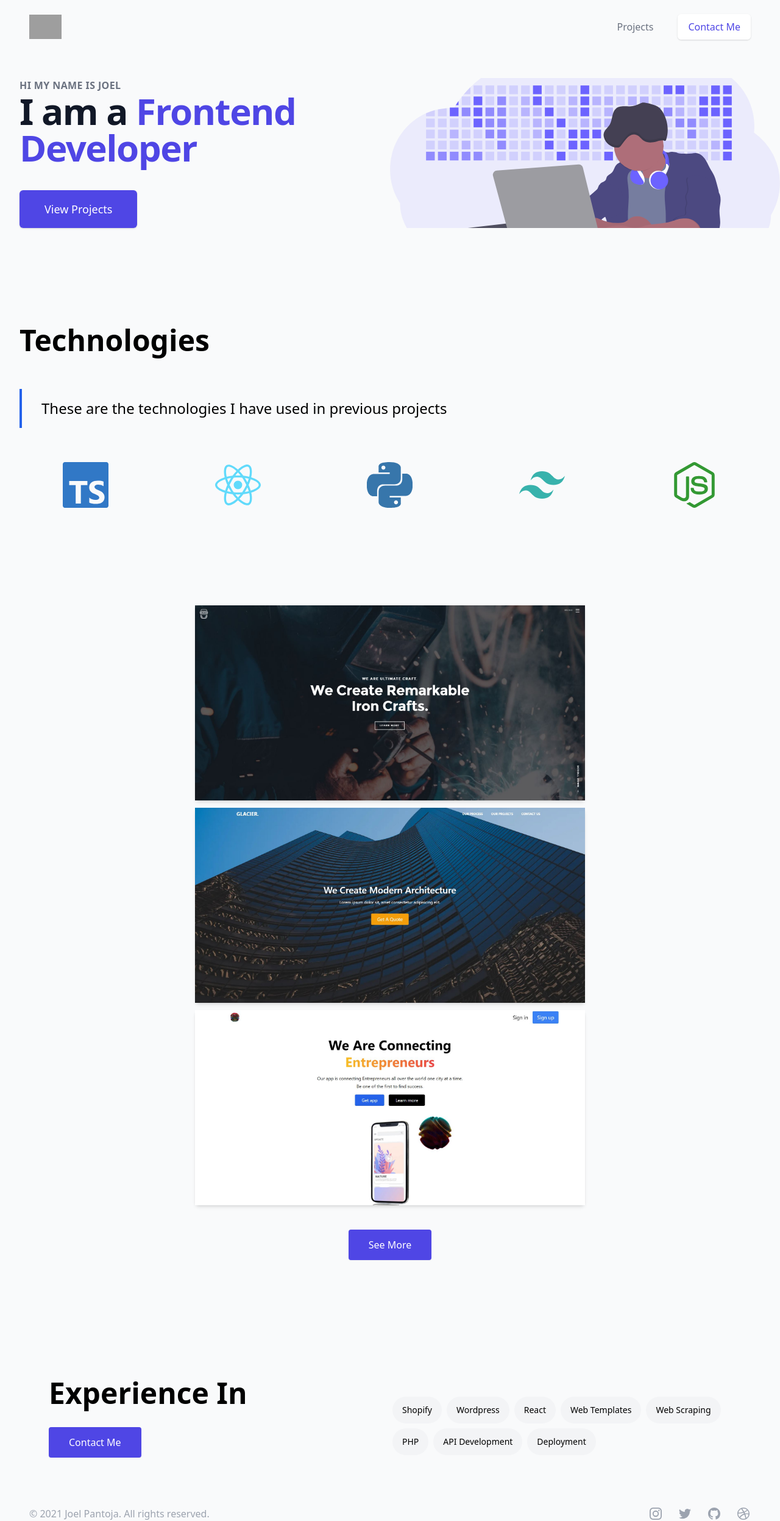
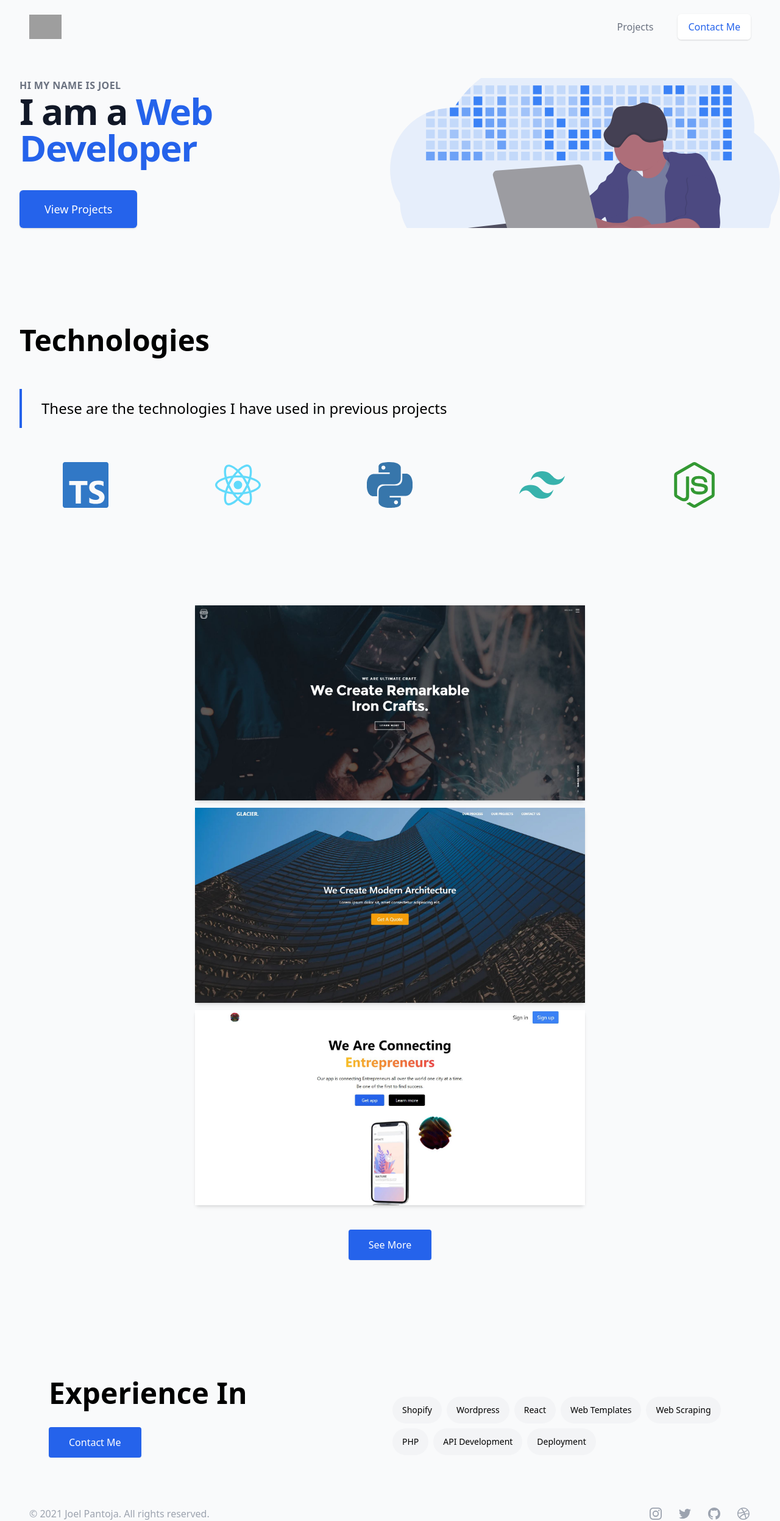
Before and after one commit to pantojao/personal-site, a Next.js app: page / in a window 1280 px wide. Shown: the whole page at 61% size. Built offline with nearby package versions, Linux system fonts and the light colour scheme; grey boxes are pictures that could not be loaded.

Commit message:
change color theme to blue-600

```diff
--- a/components/Navbar.js
+++ b/components/Navbar.js
@@ -57,7 +57,7 @@ export default function Navbar() {
 									<span className="inline-flex rounded-md shadow">
 										<a
 											href="/contact"
-											className="inline-flex items-center px-4 py-2 border border-transparent text-base font-medium rounded-md text-indigo-600 bg-white hover:bg-gray-50">
+											className="inline-flex items-center px-4 py-2 border border-transparent text-base font-medium rounded-md text-blue-600 bg-white hover:bg-gray-50">
 											Contact Me
 										</a>
 									</span>
@@ -111,7 +111,7 @@ export default function Navbar() {
 									</div>
 									<a
 										href="#"
-										className="block w-full px-5 py-3 text-center font-medium text-indigo-600 bg-gray-50 hover:bg-gray-100">
+										className="block w-full px-5 py-3 text-center font-medium  text-blue-600 bg-gray-50 hover:bg-gray-100">
 										Contact Me
 									</a>
 								</div>
--- a/components/home/Hero.js
+++ b/components/home/Hero.js
@@ -10,15 +10,15 @@ const Hero = () => {
 					</span>{" "}
 					<h1 className="text-3xl tracking-tight font-extrabold text-gray-900 sm:text-5xl md:text-6xl lg:text-5xl xl:text-6xl">
 						<span className="block xl:inline">I am a</span>{" "}
-						<span className="block text-indigo-600 xl:inline">
-							Frontend Developer
+						<span className="block text-blue-600 xl:inline">
+							Web Developer
 						</span>
 					</h1>
 					<div className="mt-10 sm:flex sm:justify-center lg:justify-start">
 						<div className="rounded-md shadow">
 							<a
 								href="#"
-								className="w-full flex items-center justify-center px-8 py-3 border border-transparent text-base font-medium rounded-md text-white bg-indigo-600 hover:bg-indigo-700 md:py-4 md:text-lg md:px-10">
+								className="w-full flex items-center justify-center px-8 py-3 border border-transparent text-base font-medium rounded-md text-white bg-blue-600 hover:bg-blue-700 md:py-4 md:text-lg md:px-10">
 								View Projects
 							</a>
 						</div>
--- a/components/home/Projects.js
+++ b/components/home/Projects.js
@@ -40,7 +40,7 @@ const Projects = () => {
 					);
 				})}
 			</ul>
-			<button className="inline-flex items-center px-8 py-3 border border-transparent text-base font-medium rounded shadow-sm text-white bg-indigo-600 hover:bg-indigo-700 focus:outline-none focus:ring-2 focus:ring-offset-2 focus:ring-indigo-500">
+			<button className="inline-flex items-center px-8 py-3 border border-transparent text-base font-medium rounded shadow-sm text-white bg-blue-600 hover:bg-blue-700 focus:outline-none focus:ring-2 focus:ring-offset-2 focus:ring-indigo-500">
 				<a href="/projects">See More</a>
 			</button>
 		</section>
--- a/components/home/Services.js
+++ b/components/home/Services.js
@@ -39,7 +39,7 @@ const Services = () => {
 				</Transition>
 			</div>
 
-			<button className="self-start md:grid-row-start-2 md:col-span-1 inline-flex items-center px-8 py-3 border border-transparent text-base font-medium rounded shadow-sm text-white bg-indigo-600 hover:bg-indigo-700 focus:outline-none focus:ring-2 focus:ring-offset-2 focus:ring-indigo-500">
+			<button className="self-start md:grid-row-start-2 md:col-span-1 inline-flex items-center px-8 py-3 border border-transparent text-base font-medium rounded shadow-sm text-white bg-blue-600 hover:bg-blue-700 focus:outline-none focus:ring-2 focus:ring-offset-2 focus:ring-indigo-500">
 				<a href="/contact">Contact Me</a>
 			</button>
 		</div>
```
Also changed, not shown: assets/heroImage.svg.
